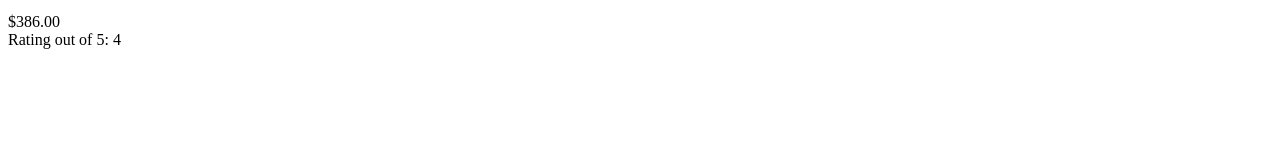
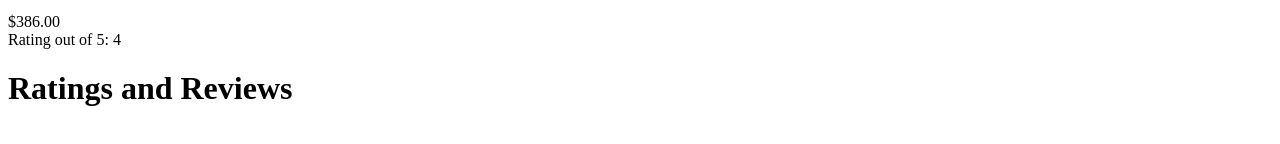
Before and after one commit to CDMLifecycle/FEC, a React app: page / in a window 1280 px wide. Shown: the part 494-638 px from the top of the page. Built offline with nearby package versions, Linux system fonts and the light colour scheme; no server answers; the HTML template or start-up script is replaced by a standard one.

Commit message:
added R&R component to App

```diff
--- a/client/src/components/App.jsx
+++ b/client/src/components/App.jsx
@@ -3,6 +3,7 @@ import axios from 'axios';
 import ProductDetail from './Product_rendering/Product_Detail.jsx';
 import NavBar from './NavBar.jsx';
 import RelatedItems from './relatedProducts/RelatedItems.jsx';
+import RatingsAndReviews from './ratingsAndReviews/RatingsAndReviews.jsx';
 var stringSimilarity = require("string-similarity");
 
 class App extends React.Component {
@@ -58,6 +59,7 @@ class App extends React.Component {
       {/* addCode after this */}
       <ProductDetail productID={this.state.productID} searched={this.state.searchedQuery} searchedArr={this.state.searchedArr}/>
       <RelatedItems />
+      <RatingsAndReviews />
     </form>
     );
   }
--- /dev/null
+++ b/client/src/components/ratingsAndReviews/RatingsAndReviews.jsx
@@ -0,0 +1,18 @@
+import React from 'react';
+
+class RatingsAndReviews extends React.Component {
+  constructor(props) {
+    super(props)
+    this.state = {};
+  }
+
+  render () {
+    return (
+      <div>
+        <h1>Ratings and Reviews</h1>
+      </div>
+    )
+  }
+}
+
+export default RatingsAndReviews;
```
Also changed, not shown: 1 other file (tests, documents, lock files or other folders).
